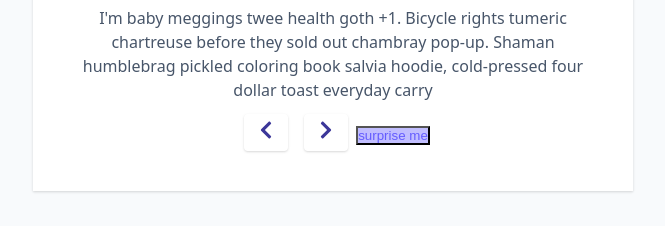
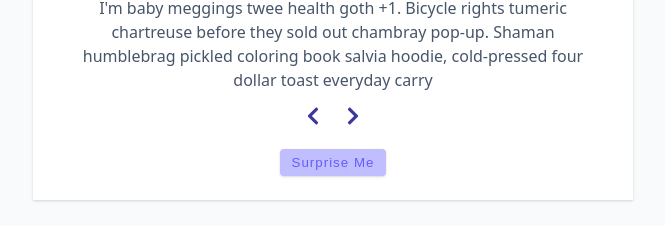
Before and after one commit to SPMcDonald1316/react_projects, a React (Vite) app in the folder reviews/: page / in a window 1280 px wide. Shown: the part 430-656 px from the top of the page, without its empty margins (307-972 px from the left). Built offline with nearby package versions, Linux system fonts and the light colour scheme.

Commit message:
fix button layout/css, finish project

```diff
--- a/reviews/src/App.jsx
+++ b/reviews/src/App.jsx
@@ -32,16 +32,16 @@ const App = () => {
         <p className='job'>{job}</p>
         <p className='info'>{text}</p>
         <div className='btn-container'>
-          <button type='button' className='btn prev-btn' onClick={prev}>
+          <button type='button' className='prev-btn' onClick={prev}>
             <FaChevronLeft />
           </button>
-          <button type='button' className='btn next-btn' onClick={next}>
+          <button type='button' className='next-btn' onClick={next}>
             <FaChevronRight />
           </button>
-          <button type='button' className='btn-hipster' onClick={random}>
-            surprise me
-          </button>
         </div>
+        <button type='button' className='btn btn-hipster' onClick={random}>
+          surprise me
+        </button>
       </article>
     </main>
   );
```
